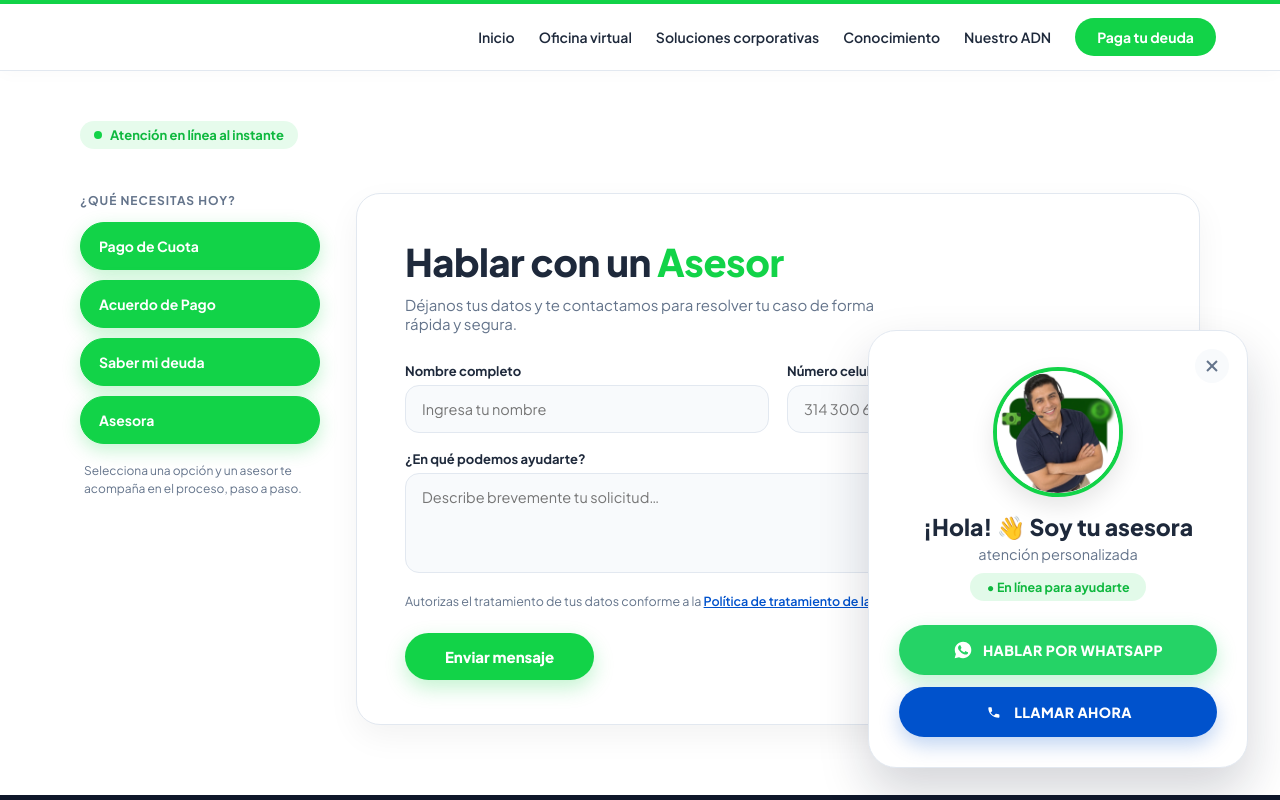
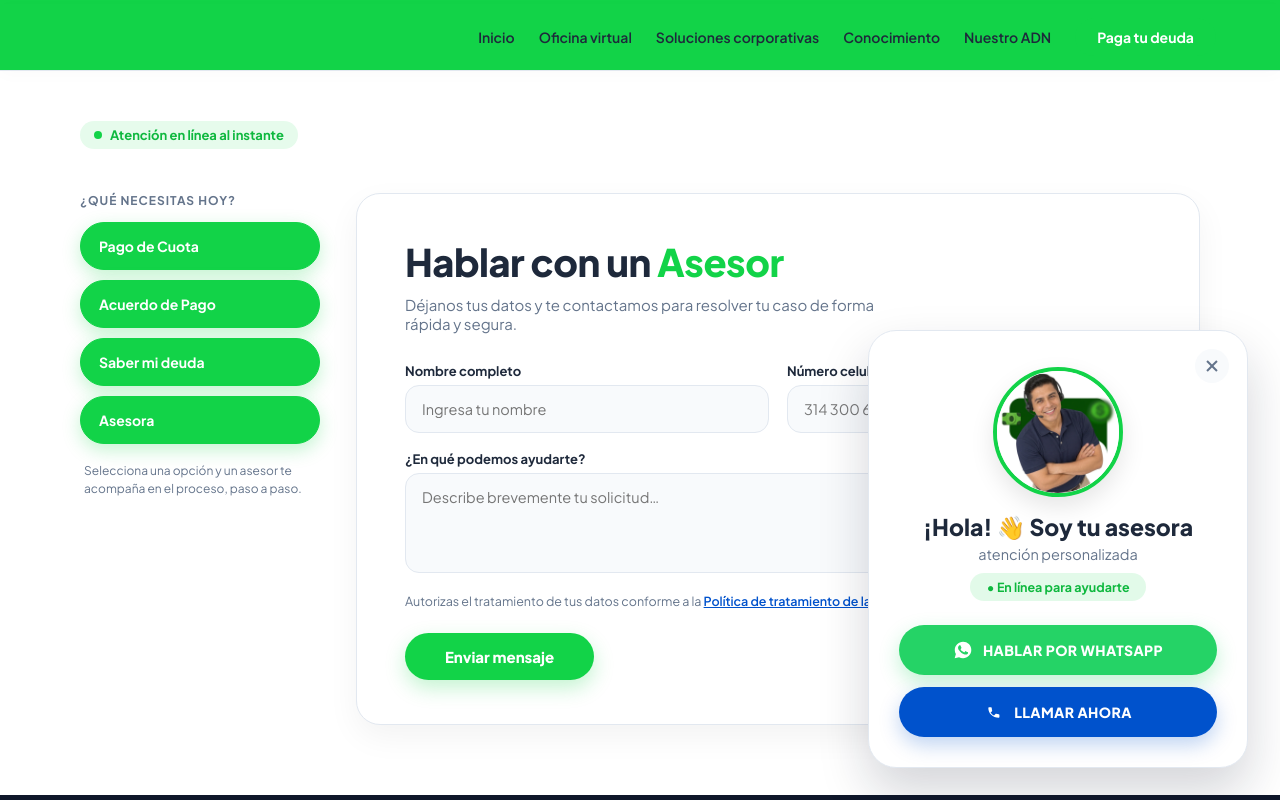
Before and after one commit to prom2026cash-alt/siste, a plain HTML site: page index.html in a window 1280 px wide. Shown: the top 800 px of the page. Drawn offline with Linux system fonts and the light colour scheme.

Commit message:
Update index.html

```diff
--- a/index.html
+++ b/index.html
@@ -47,7 +47,7 @@ button{font-family:inherit;cursor:pointer;border:0;background:none}
 
 /* ===== Header ===== */
 .site-header{
-  background:#fff;
+  background:#12d348;
   border-bottom:1px solid var(--siste-border);
   position:sticky; top:0; z-index:60;
   box-shadow:0 4px 16px rgba(0,0,0,0.02);
```
